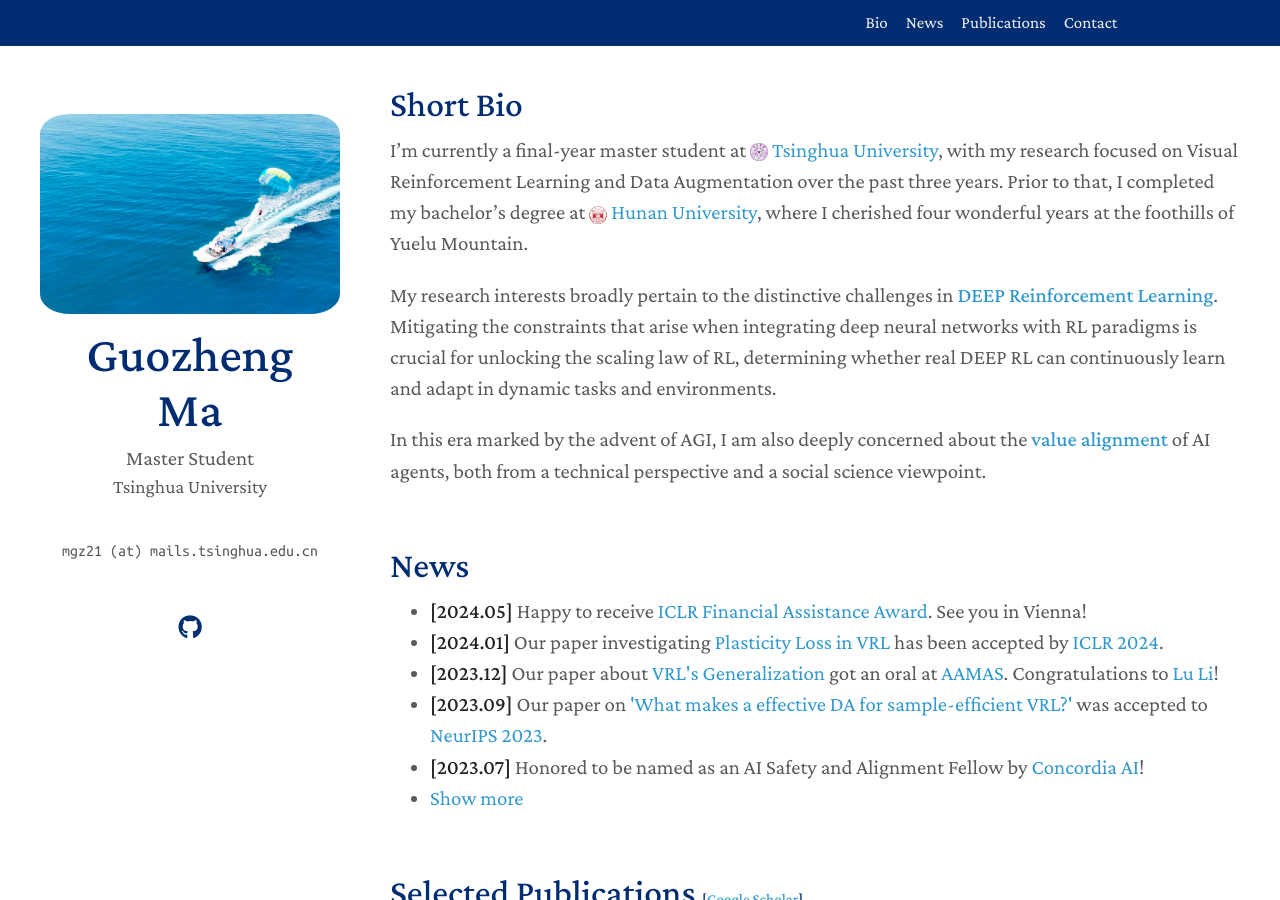
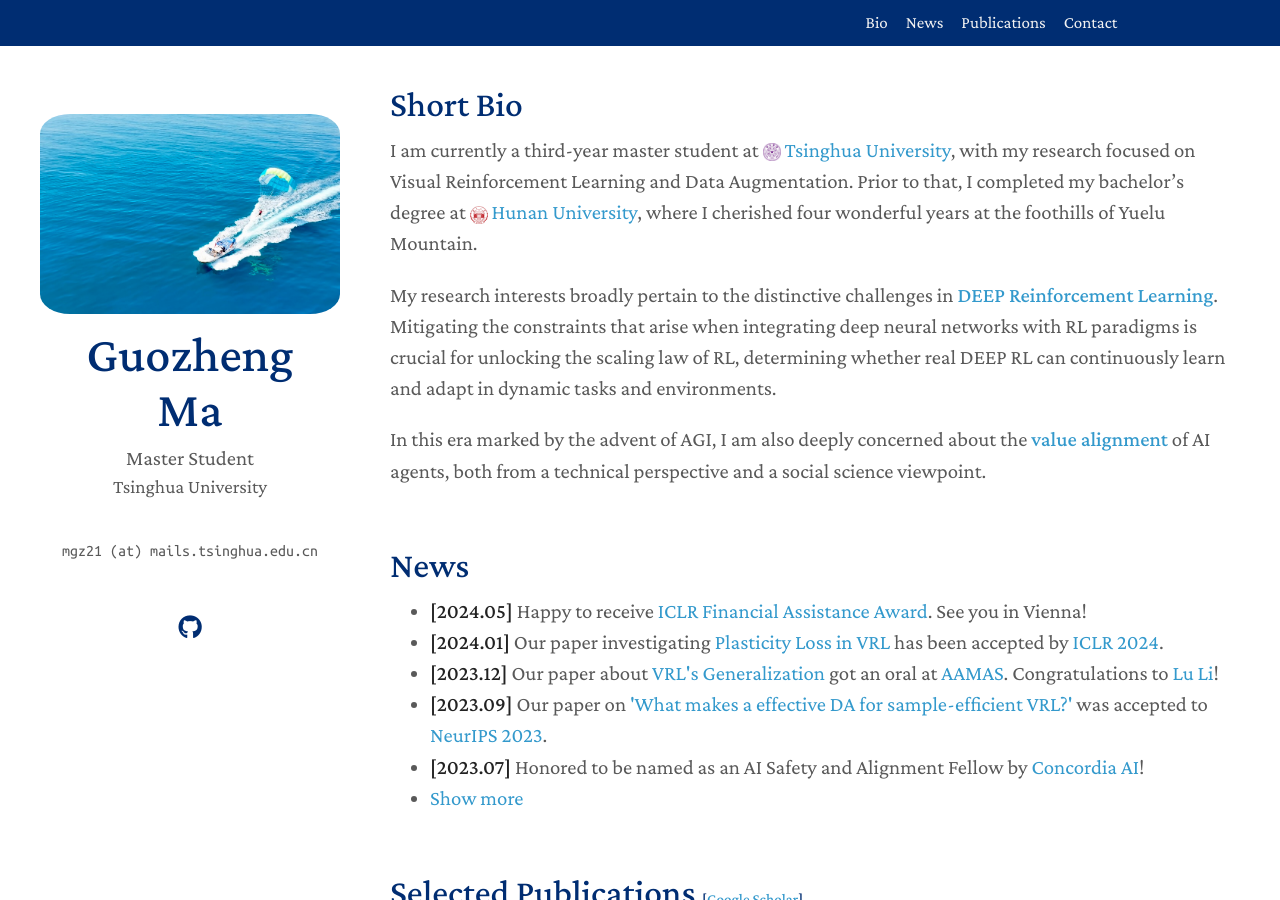
Before and after one commit to Guozheng-Ma/guozheng-ma.github.io, a Jekyll site: the page built from index.md, in a window 1280 px wide and 900 px high. Built offline with Jekyll 4.4.1, drawn with Linux system fonts in a browser that asks for light colours; a style sheet for code colours, icons or effects is not loaded.

Commit message:
Update index.md

```diff
--- a/index.md
+++ b/index.md
@@ -6,7 +6,7 @@ layout: homepage
 
 <h2 style="margin: 60px 0px 10px;">Short Bio</h2>
 
-I’m currently a final-year master student at [<img src="/assets/Logo/THU.png" alt="THU" width="18" height="18" style="vertical-align: middle;"> Tsinghua University](https://www.tsinghua.edu.cn/en/), with my research focused on Visual Reinforcement Learning and Data Augmentation over the past three years.
+I am currently a third-year master student at [<img src="/assets/Logo/THU.png" alt="THU" width="18" height="18" style="vertical-align: middle;"> Tsinghua University](https://www.tsinghua.edu.cn/en/), with my research focused on Visual Reinforcement Learning and Data Augmentation.
 Prior to that, I completed my bachelor's degree at [<img src="/assets/Logo/HNU.jpg" alt="THU" width="18" height="18" style="vertical-align: middle;"> Hunan University](http://www-en.hnu.edu.cn/), where I cherished four wonderful years at the foothills of Yuelu Mountain.
 
 
```
